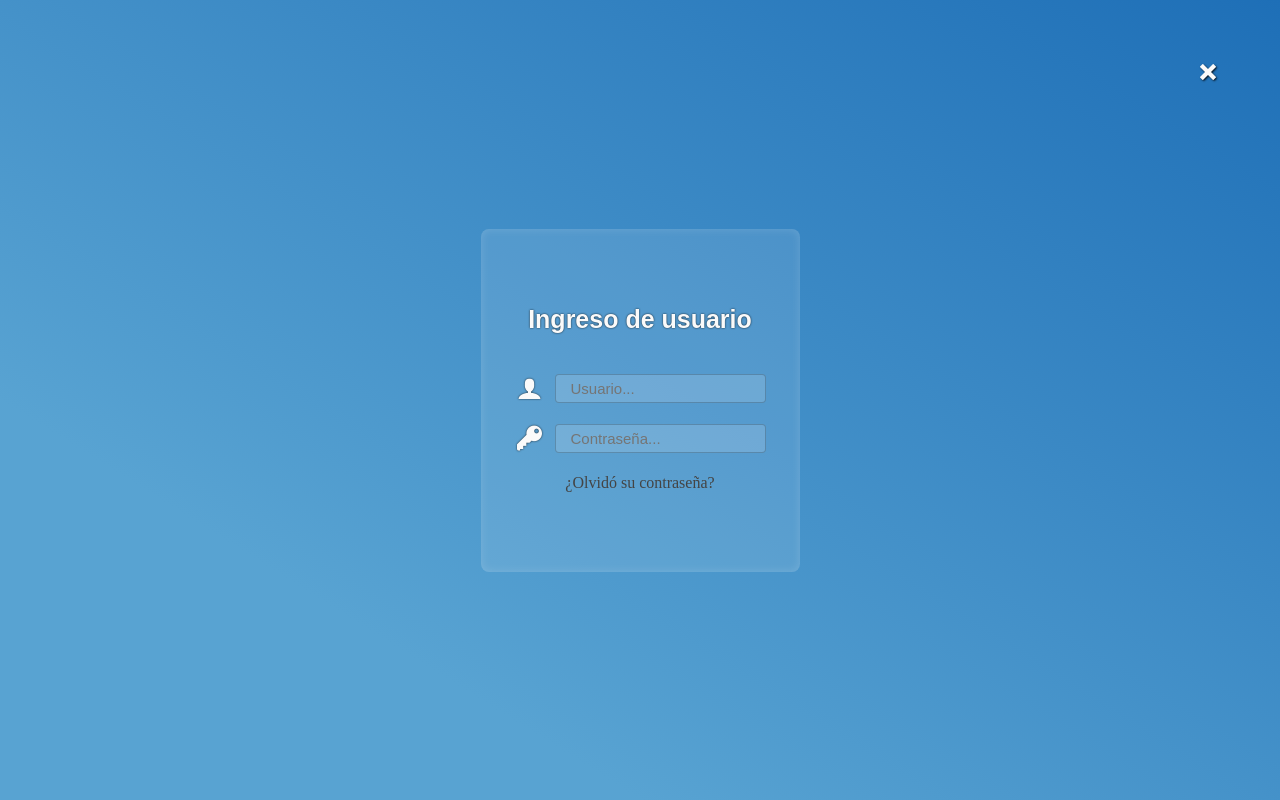
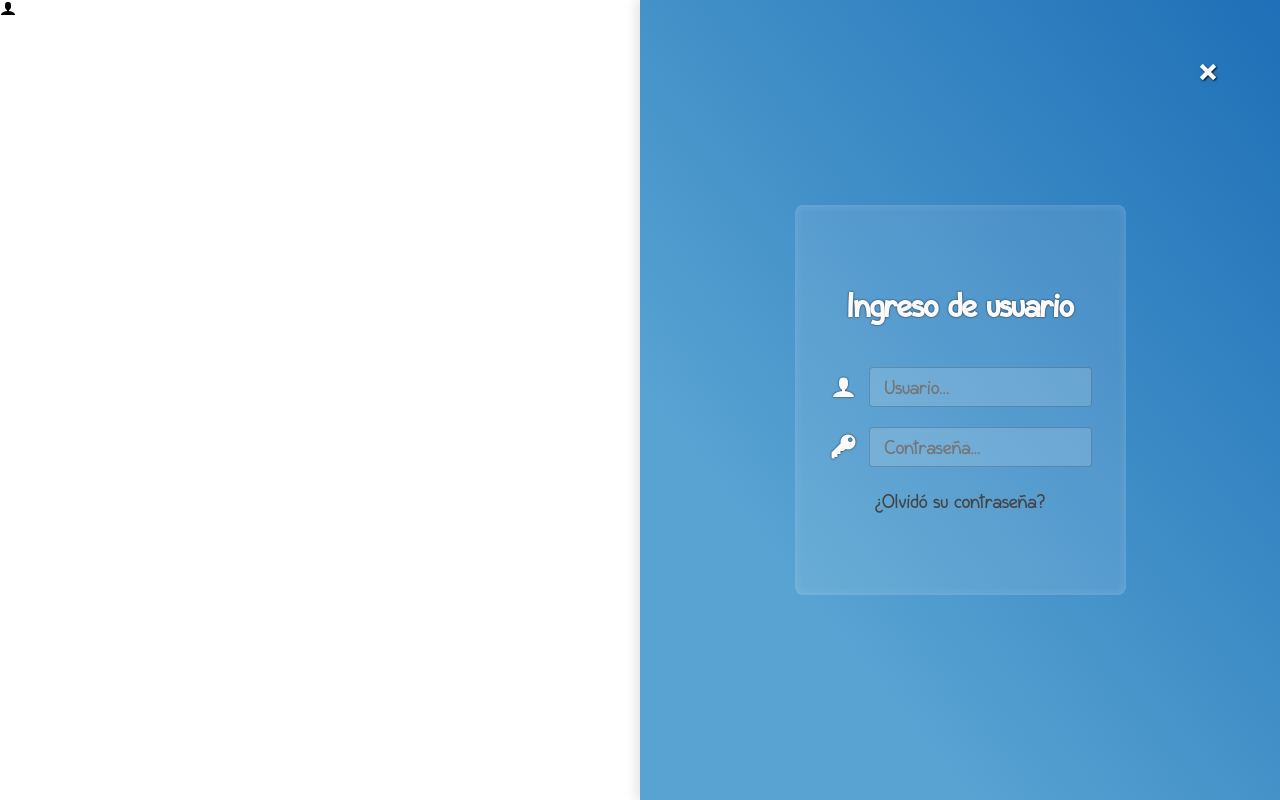
Before and after one commit to ListCodeName/UTN-PracticaFinal, a PHP site: page /login.html in a window 1280 px wide. Run offline with PHP 8.4, Linux system fonts and the light colour scheme; some web fonts are replaced.

Commit message:
Cambios menores 1

```diff
--- /dev/null
+++ b/Biblioteca/css/fonts.css
@@ -0,0 +1,8 @@
+@font-face {
+    font-family: 'inc';
+    src: url('../fonts/InColhua.ttf');
+}
+
+*{
+    font-family: 'inc';
+}
--- a/Biblioteca/css/login.css
+++ b/Biblioteca/css/login.css
@@ -1,22 +1,11 @@
-*{
-    margin: 0px;
-    padding: 0px;
-    font-size: 100%;
-}
-
-body{
-    width: 100%;
-    position: relative;
-    overflow: hidden;
-}
-
 .slide-login{
-    width: 100%;
+    width: 50%;
     height: 100vh;
     box-sizing: border-box;
     position: fixed;
     right: 0px;
     top: 0px;
+    z-index: 10;
     box-shadow: -5px 0px 10px rgba(0,0,0,0.1);
     display: flex;
     flex-direction: column;
@@ -42,6 +31,12 @@
     justify-content: center;
     align-items: center;
     cursor: pointer;
+    transition: all 0.35s ease;
+}
+
+#close-login:hover{
+    transform: rotate(180deg);
+    color: #333;
 }
 
 .login-container{
@@ -61,10 +56,9 @@
 }
 
 .login-header p{
-    font-size: 25px;
+    font-size: 2.5rem;
     font-weight: bolder;
     color: #FAFAFA;
-    font-family: Arial, Helvetica, sans-serif;
     text-shadow: 0px 0px 2px rgba(0,0,0,0.85);
 }
 
@@ -78,7 +72,7 @@
 .login-body span{
     width: 30px;
     height: 30px;
-    font-size: 25px;
+    font-size: 1.5rem;
     color: #FAFAFA;
     text-shadow: 0px 0px 2px rgba(0,0,0,0.85);
     margin: 0px 10px 0px 0px;
@@ -100,7 +94,7 @@
 
 .login-body .lb-area input{
     background: rgba(255,255,255,0.15);
-    font-size: 15px;
+    font-size: 1.5rem;
     color: #FAFAFA;
     text-indent: 10px;
     box-sizing: border-box;
@@ -110,7 +104,7 @@
 }
 
 .login-body .lb-area input:focus{
-    background: rgba(255,255,255,0.85);
+    background: rgba(255,255,255,0.75);
     color: #333;
 }
 
@@ -122,7 +116,7 @@
 }
 
 .login-recovery p{
-    font-size: 1rem;
+    font-size: 1.5rem;
     cursor:pointer;
     color: #444;
     transition: all 0.35s ease;
--- /dev/null
+++ b/Biblioteca/css/normalizer.css
@@ -0,0 +1,12 @@
+*{
+    margin: 0px;
+    padding: 0px;
+    font-size: 100%;
+    box-sizing: border-box;
+}
+
+body{
+    width: 100%;
+    position: relative;
+    overflow: hidden;
+}
--- a/Biblioteca/js/login.js
+++ b/Biblioteca/js/login.js
@@ -2,7 +2,7 @@
     document.getElementById("login-cont").style.opacity = "0";
     setTimeout(()=>{
         document.getElementById("login").style.position = "absolute";
-        document.getElementById("login").style.right = "-100%";
+        document.getElementById("login").style.right = "-50%";
 
     },250);
 });
--- a/Biblioteca/login.html
+++ b/Biblioteca/login.html
@@ -3,8 +3,11 @@
 <head>
     <meta charset="UTF-8">
     <meta name="viewport" content="width=device-width, initial-scale=1.0">
+    <link rel="stylesheet" href="css/normalizer.css">
+    <link rel="stylesheet" href="css/fonts.css">
     <link rel="stylesheet" href="css/icomoon.css">
     <link rel="stylesheet" href="css/login.css">
+
     <title>Document</title>
 </head>
 <body>
```
Also changed, not shown: Biblioteca/logout.html (+16 -0 lines), Biblioteca/fonts/InColhua.ttf (added), Biblioteca/fonts/RTXDEMO.otf (deleted), Biblioteca/img/129868.PNG (added).
